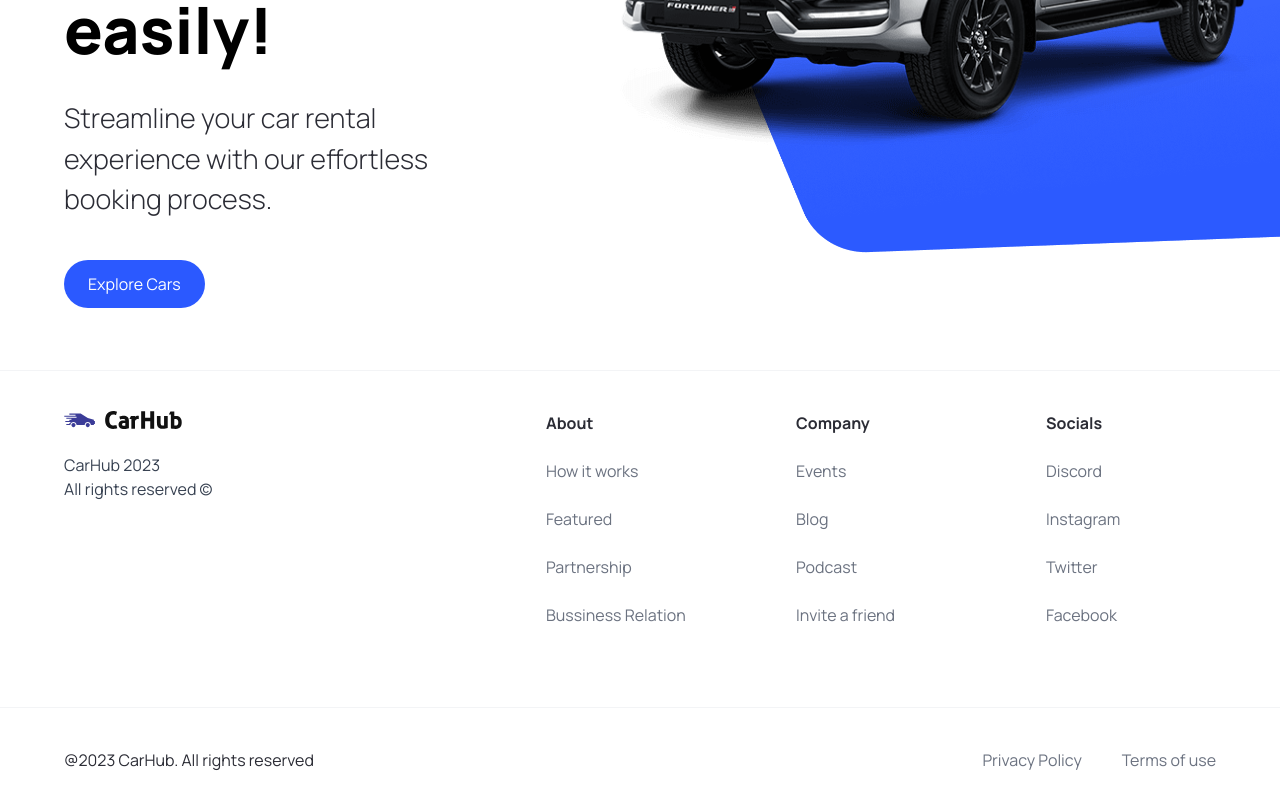
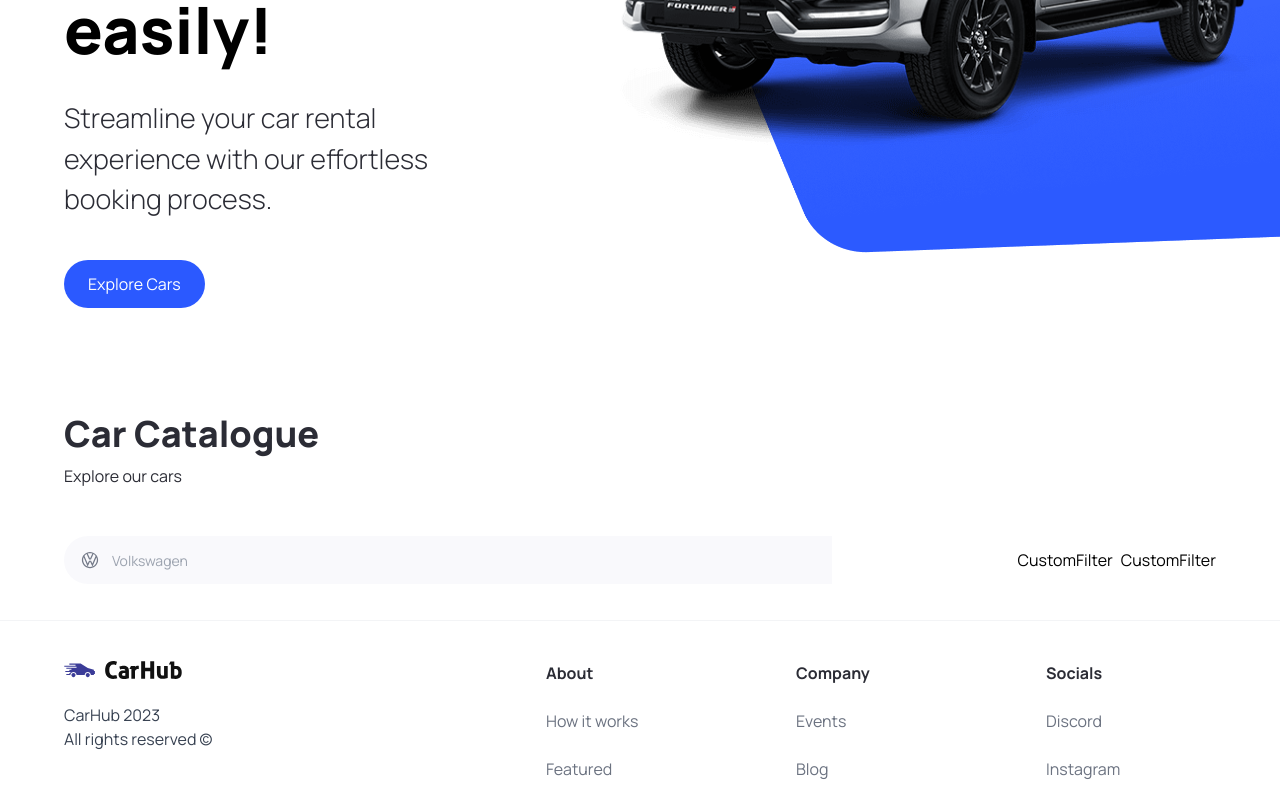
Before and after one commit to GBrachetta/car-showcase, a Next.js app: page / in a window 1280 px wide. Shown: the part 450-1247 px from the top of the page. Built offline with nearby package versions, Linux system fonts and the light colour scheme.

Commit message:
Add SearchBar component

```diff
--- a/app/page.tsx
+++ b/app/page.tsx
@@ -1,10 +1,28 @@
+import CustomFilter from '@/components/CustomFilter';
 import Hero from '@/components/Hero';
+import SearchBar from '@/components/SearchBar';
 import Image from 'next/image';
 
 export default function Home() {
   return (
     <main className="overflow-hidden">
       <Hero />
+
+      <div className="mt-12 padding-x padding-y max-width" id="discover">
+        <div className="home__text-container">
+          <h1 className="text-4xl font-extrabold">Car Catalogue</h1>
+          <p>Explore our cars</p>
+        </div>
+
+        <div className="home__filters">
+          <SearchBar />
+
+          <div className="home__filter-container">
+            <CustomFilter title="fuel" />
+            <CustomFilter title="year" />
+          </div>
+        </div>
+      </div>
     </main>
   );
 }
--- /dev/null
+++ b/components/CustomFilter.tsx
@@ -0,0 +1,4 @@
+const CustomFilter = () => {
+  return <div>CustomFilter</div>;
+};
+export default CustomFilter;
--- /dev/null
+++ b/components/SearchBar.tsx
@@ -0,0 +1,21 @@
+'use client';
+
+import { useState } from 'react';
+import SearchManufacturer from './SearchManufacturer';
+
+const SearchBar = () => {
+  const [manufacturer, setManufacturer] = useState('');
+  const handleSearch = () => {};
+
+  return (
+    <form action="" className="searchbar" onSubmit={handleSearch}>
+      <div className="searchbar__item">
+        <SearchManufacturer
+          manufacturer={manufacturer}
+          setManufacturer={setManufacturer}
+        />
+      </div>
+    </form>
+  );
+};
+export default SearchBar;
--- /dev/null
+++ b/components/SearchManufacturer.tsx
@@ -0,0 +1,97 @@
+'use client';
+
+import { manufacturers } from '@/constants';
+import { SearchManufacturerProps } from '@/types';
+import { Combobox, Transition } from '@headlessui/react';
+import Image from 'next/image';
+import { useState, Fragment } from 'react';
+
+const SearchManufacturer = ({
+  manufacturer,
+  setManufacturer,
+}: SearchManufacturerProps) => {
+  const [query, setQuery] = useState('');
+
+  const filteredManufacturers =
+    query === ''
+      ? manufacturers
+      : manufacturers.filter((item) =>
+          item
+            .toLowerCase()
+            .replace(/\s+/g, '')
+            .includes(query.toLowerCase().replace(/\s+/g, '')),
+        );
+
+  return (
+    <div className="search-manufacturer">
+      <Combobox value={manufacturer} onChange={setManufacturer}>
+        <div className="relative w-full">
+          <Combobox.Button className="absolute top-[14px]">
+            <Image
+              src="/car-logo.svg"
+              width={20}
+              height={20}
+              alt="Car Logo"
+              className="ml-4"
+            />
+          </Combobox.Button>
+
+          <Combobox.Input
+            className="search-manufacturer__input"
+            placeholder="Volkswagen"
+            displayValue={(manufacturer: string) => manufacturer}
+            onChange={(e) => setQuery(e.target.value)}
+          />
+
+          <Transition
+            as={Fragment}
+            leave="transition duration-100 easy-in"
+            leaveFrom="opacity-100"
+            leaveTo="opacity-0"
+            afterLeave={() => setQuery('')}
+          >
+            <Combobox.Options>
+              {filteredManufacturers.length === 0 && query !== '' ? (
+                <div className="relative text-xs text-orange-800 cursor-default select-none search-manufacturer__option">
+                  Nothing found
+                </div>
+              ) : (
+                filteredManufacturers.map((item) => (
+                  <Combobox.Option
+                    key={item}
+                    className={({ active }) =>
+                      `relative search-manufacturer__option ${
+                        active ? 'bg-primary-blue text-white' : 'text-gray-900'
+                      }`
+                    }
+                    value={item}
+                  >
+                    {({ selected, active }) => (
+                      <>
+                        <span
+                          className={`block truncate ${
+                            selected ? 'font-medium' : 'font-normal'
+                          }`}
+                        >
+                          {item}
+                        </span>
+                        {selected ? (
+                          <span
+                            className={`absolute inset-y-0 left-0 flex items-center pl-3 ${
+                              active ? 'text-white' : 'text-teal-600'
+                            }`}
+                          ></span>
+                        ) : null}
+                      </>
+                    )}
+                  </Combobox.Option>
+                ))
+              )}
+            </Combobox.Options>
+          </Transition>
+        </div>
+      </Combobox>
+    </div>
+  );
+};
+export default SearchManufacturer;
--- a/package.json
+++ b/package.json
@@ -9,6 +9,7 @@
     "lint": "next lint"
   },
   "dependencies": {
+    "@headlessui/react": "^1.7.15",
     "@types/node": "20.2.6",
     "@types/react": "18.2.10",
     "@types/react-dom": "18.2.4",
--- a/types/index.ts
+++ b/types/index.ts
@@ -6,3 +6,8 @@
   handleClick?: MouseEventHandler<HTMLButtonElement>;
   btnType?: 'button' | 'submit';
 }
+
+export interface SearchManufacturerProps {
+  manufacturer: string;
+  setManufacturer: (manufacturer: string) => void;
+}
```
Also changed, not shown: 1 other file (tests, documents, lock files or other folders).
